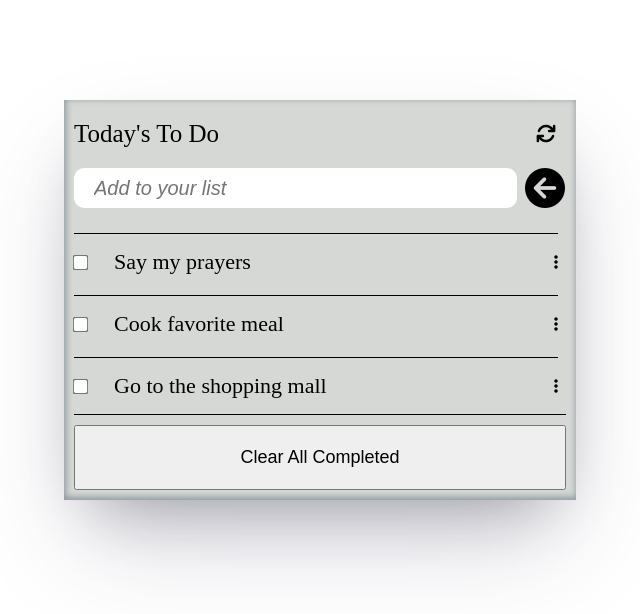
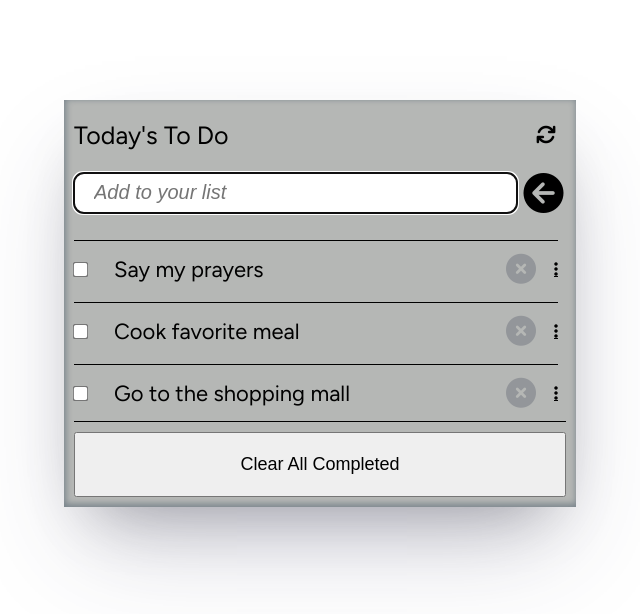
Before and after one commit to mosidrum/To-do-list, a website built with webpack: page src/index.html in a window 1280 px wide. Shown: the whole page, without its empty margins (320-960 px from the left). Built offline with nearby package versions, Linux system fonts and the light colour scheme.

Commit message:
Add functionalities now

```diff
--- a/src/index.html
+++ b/src/index.html
@@ -12,10 +12,10 @@
         <p>Today's To Do </p>
         <i class="fa fa-arrows-rotate"></i>
       </div>
-      <div class="enter-text">
-        <input class="text" type="text" placeholder="Add to your list">
-        <i class="fa-solid fa-circle-arrow-left"></i>
-      </div>
+      <form action="#" class="enter-text">
+        <input class="text" type="text" placeholder="Add to your list" autofocus>
+        <button type="submit"><i class="fa-solid fa-circle-arrow-left"></i></button>
+      </form>
       <div class="list">
 
       </div>
--- a/src/index.js
+++ b/src/index.js
@@ -20,8 +20,10 @@ const toDoList = [
 
 const holder = document.querySelector('.list');
 const displayList = toDoList.map((list) => `
-  <li><input type="checkbox">
+  <li>
+    <input type="checkbox">
     <p>${list.description}</p>
+    <i class="fa fa-circle-xmark" style="color: #93969a;"></i>
     <i class="fa-solid fa-ellipsis-vertical"></i>
   </li>
     `).join('');
--- a/src/style.css
+++ b/src/style.css
@@ -1,9 +1,21 @@
 @import url("https://cdnjs.cloudflare.com/ajax/libs/font-awesome/6.4.0/css/all.min.css");
+@import url('https://fonts.googleapis.com/css2?family=Figtree:ital,wght@0,300;0,400;0,500;0,600;1,300&display=swap');
 
 * {
   margin: 0;
   padding: 0;
   box-sizing: border-box;
+}
+
+:root {
+  --ground: rgb(181, 183, 181);
+  --done: rgb(234, 240, 234);
+  --border: black;
+}
+
+
+body {
+  font-family: 'Figtree', sans-serif;
 }
 
 .todo-container {
@@ -14,7 +26,7 @@
   justify-content: center;
   margin: 0 auto;
   width: 40%;
-  background: rgb(213, 216, 213);
+  background: var(--ground);
   padding: 10px;
   box-shadow: rgba(50, 50, 93, 0.25) 1px 50px 100px -20px, rgba(0, 0, 0, 0.3) 1px 30px 60px -30px, rgba(10, 37, 64, 0.35) 1px -2px 6px 1px inset;
 }
@@ -55,10 +67,15 @@ ul li p {
   margin-bottom: 25px;
 }
 
+.enter-text button {
+  width: 45px;
+  height: 45px;
+  border: none;
+  background-color: var(--ground);
+}
+
 .enter-text .fa-circle-arrow-left {
-  position: absolute;
   font-size: 40px;
-  right: 1px;
 }
 
 .enter-text .fa-circle-arrow-left:hover {
@@ -78,6 +95,16 @@ ul .clear {
   font-size: 18px;
 }
 
+.fa-circle-xmark {
+  font-size: 30px;
+  position: absolute;
+  right: 40px;
+}
+
+.fa-circle-xmark:hover {
+  cursor: pointer;
+}
+
 ul .clear:hover {
   cursor: pointer;
 }
@@ -87,7 +114,7 @@ ul .clear:hover {
 }
 
 ul .list {
-  border-bottom: 1px solid black;
+  border-bottom: 1px solid var(--border);
 }
 
 ul .text {
@@ -106,6 +133,7 @@ ul li input[type=checkbox] {
 
 ul .list li {
   display: flex;
+  list-style-type: none;
   flex-direction: row;
   justify-content: space-between;
   align-items: center;
@@ -113,7 +141,15 @@ ul .list li {
   margin-right: 8px;
   padding-top: 20px;
   padding-bottom: 20px;
-  border-top: 1px solid black;
+  border-top: 1px solid var(--border);
+  text-decoration-line: underline;
+}
+
+.list li.done {
+  padding-left: 5px;
+  padding-right: 5px;
+  background-color: var(--done);
+  text-decoration-line: line-through;
 }
 
 .fa-ellipsis-vertical:hover {
```
